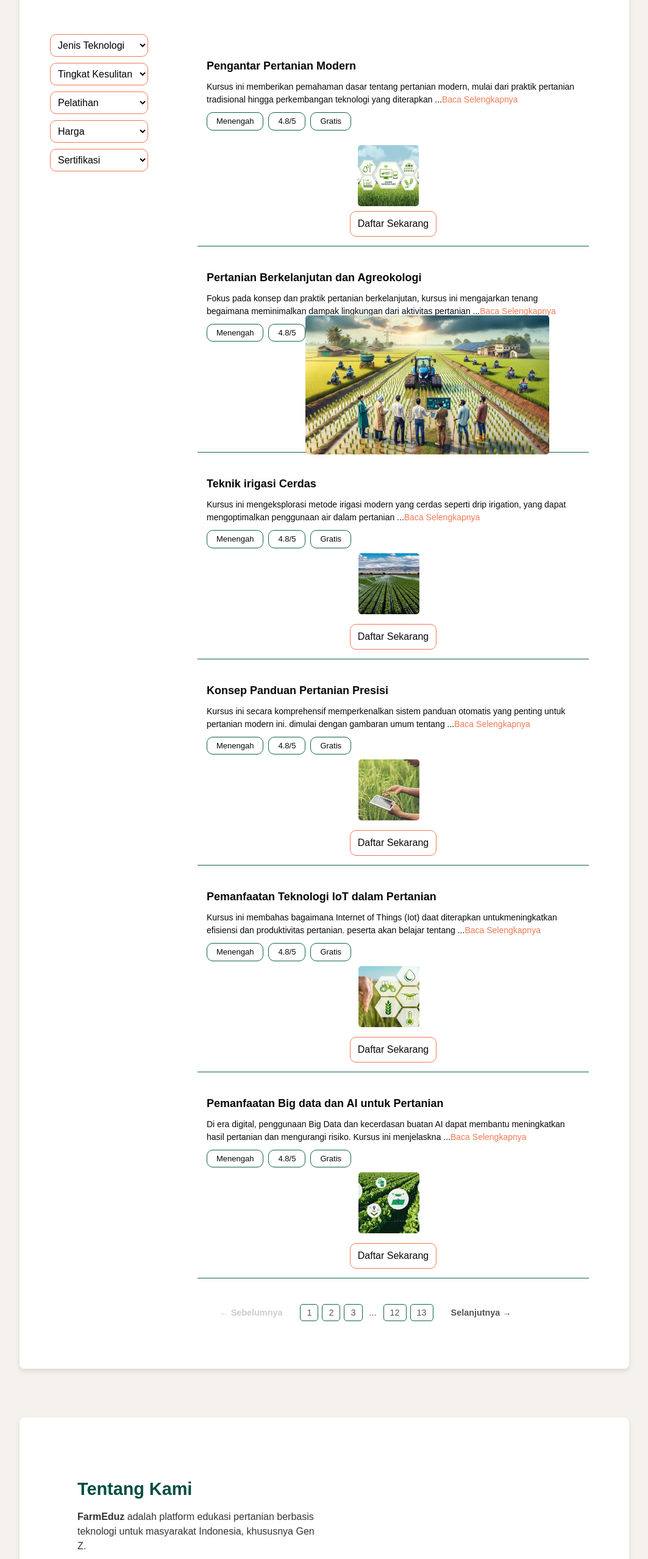
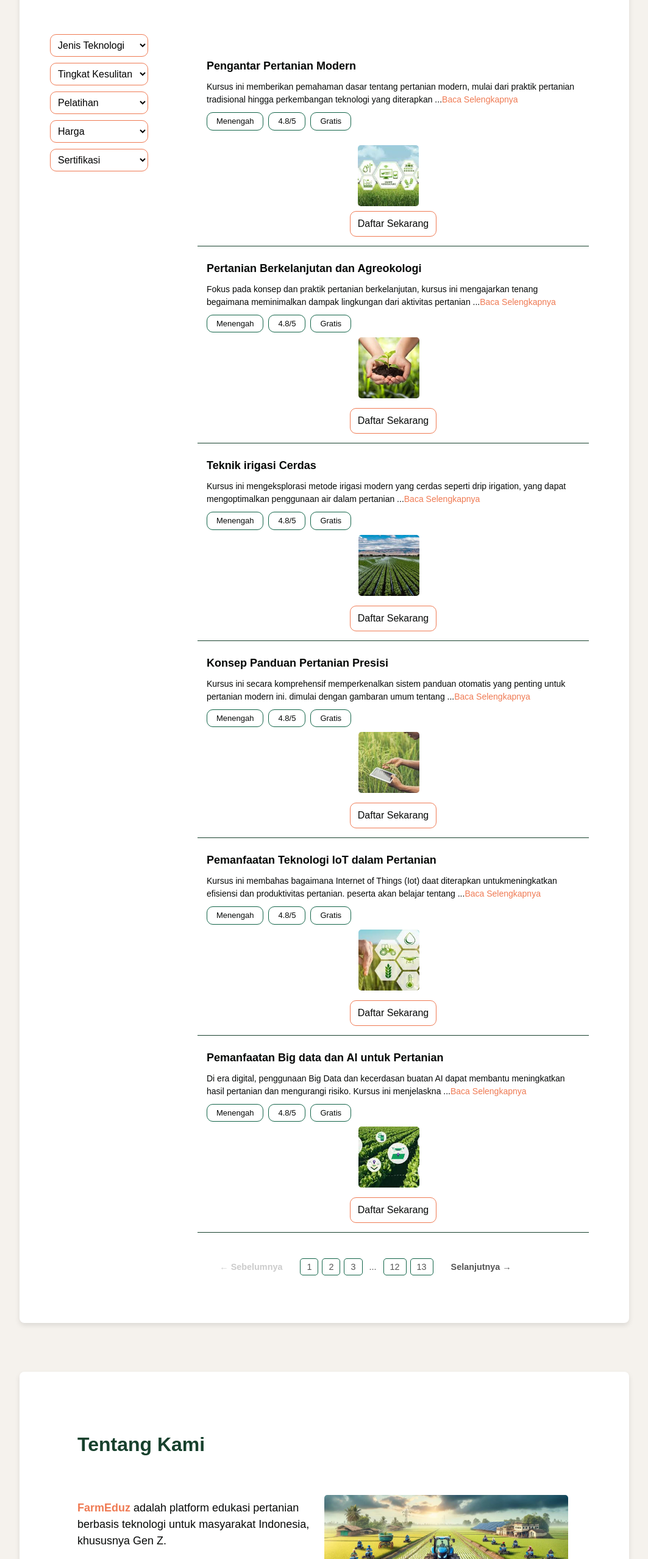
Before and after one commit to aihfdzah/GreeNext, a React (Vite) app: page /kelas in a window 1280 px wide. Shown: the part 244-2800 px from the top of the page at 61% size, without its empty margins (108-1171 px from the left). Built offline with nearby package versions, Linux system fonts and the light colour scheme.

Commit message:
change css tentang

```diff
--- a/src/App.css
+++ b/src/App.css
@@ -127,8 +127,6 @@
 .button-filter {
     padding: 8px 12px;
     margin-right: 40px;
-    justify-content: center;
-    align-items: center;
     background: transparent;
     color: #ef7a53;
     border-radius: 10px;
@@ -141,11 +139,9 @@
     transition: .2s;
 }
 .search-bar {
-    display: flex;
     align-items: center;
     padding: 10px 20px;
     border: 1px solid #ef7a53;
-    background: transparent;
     border-radius: 15px;
     width: 100%;
     margin-right: 20px;
@@ -193,8 +189,6 @@
 
 /* Daftar Kursus */
 .daftar-kursus {
-    display: flex;
-    flex-direction: column;
     gap: 15px;
     margin-left: 5%;
     padding: 16px;
@@ -204,7 +198,7 @@
     gap: 8px;
     align-items: center;
     padding: 15px;
-    border-bottom: 1px solid #116448 !important;
+    border-bottom: 1px solid var(--main-color) !important;
     background-color: #fff;
     flex-direction: column;
     margin-top: 8px;
@@ -334,55 +328,58 @@
 }
 
 .about h2 {
-    color: #004d40;
-    font-size: 1.8rem;
-    margin-bottom: 0.5rem;
+    color: var(--main-color);
+    font-size: 2rem;
+    margin-bottom: 4rem;
 }
 
 .about-content {
     display: flex;
     align-items: flex-start;
     gap: 1rem;
-    position: relative;
+    position: absolute;
 }
 
 .about-text {
     flex: 1;
-    padding-right: 50%;
+    padding-right: 60%;
     z-index: 1;
 }
 
 .about p {
-    font-size: 1rem;
+    font-size: 18px;
     margin: 0.5rem 0;
-    color: #333;
+    color: var(--text-color);
+}
+
+.about p strong {
+    color: var(--text-color2);
 }
 
 .about-image {
     width: 50%;
     max-width: 400px;
     border-radius: 5px;
-    position: absolute;
-    top: 20%;
-    right: 20%;
+    position: relative;
+    top: 71%;
+    left: 50%;
     height: auto;
     z-index: 0;
     margin-right: 15px;
 }
 
 .features {
-    text-align: center;
     margin-top: 2rem;
 }
 
 .features h3 {
     font-size: 1.5rem;
-    color: #004d40;
+    color: var(--text-color);
     margin-bottom: 1rem;
 }
 
 .features h3 span {
-    color: #00796b;
+    color: var(--main-color);
     font-weight: bold;
 }
 
@@ -391,15 +388,18 @@
     grid-template-columns: repeat(2, 1fr);
     gap: 1rem;
     margin-top: 1rem;
+    flex-direction: column;
+    padding: 10px;
+    align-items: flex-start;
 }
 
 .feature-item {
-    background-color: #e8f5e9;
+    background-color: #F5F2ED;
+    border: 1px solid var(--text-color) ;
     padding: 1rem;
-    border-radius: 8px;
+    border-radius: 5px;
     text-align: left;
     display: flex;
-    align-items: start;
     gap: 0.5rem;
 }
 
@@ -409,9 +409,10 @@
 }
 
 .feature-item h4 {
-    margin: 0.5rem 0;
-    color: #004d40;
-    font-size: 1.1rem;
+    color: var(--main-color);
+    font-size: 14px;
+    margin-bottom: 5px;
+    display: flex;
 }
 
 .feature-item p {
--- a/src/pages/Kelas.jsx
+++ b/src/pages/Kelas.jsx
@@ -5,9 +5,9 @@
         <div className="container ">
             <div className="header">
                 <div>
-                    <button className="button-filter">Filter</button>
+                    <button className="button-filter justify-content-center align-items-center">Filter</button>
                 </div>
-                <div className="search-bar">
+                <div className="search-bar display-flex background-transparent">
                     <i className="fa-solid fa-magnifying-glass"></i><input type="text" placeholder="Cari kursus..."/>
                 </div>
                 <i className="fa-regular fa-heart"></i>
@@ -52,7 +52,7 @@
                 </div>
 
                 {/* ---------------- Daftar Kursus ------------- */}
-                <div className="daftar-kursus">
+                <div className="daftar-kursus display-flex flex-direction-column">
                     {/* <!-- Kursus 1 --> */}
                     <div className="course-item">
                         <div className="konten-course">
--- a/src/pages/Tentang.jsx
+++ b/src/pages/Tentang.jsx
@@ -8,38 +8,41 @@
                     <h2>Tentang Kami</h2>
                         <div className="about-content">
                             <div className="about-text">
-                                <p><strong>FarmEduz</strong> adalah platform edukasi pertanian berbasis teknologi untuk masyarakat Indonesia, khususnya Gen Z.</p>
-                                <p>Kami menyediakan berbagai course yang dirancang untuk memajukan inovasi sektor pertanian masa depan di Indonesia.</p>
+                                <p><strong>FarmEduz</strong> adalah platform edukasi pertanian berbasis teknologi untuk masyarakat Indonesia, khususnya Gen Z.</p><br />
+                                <p>Kami menyediakan berbagai course yang dirancang untuk memajukan inovasi sektor pertanian masa depan di Indonesia.</p><br/>
                                 <p>Team <br/> FarmEduz</p>
                             </div>
                         </div>
                         <div>
-                            <img src="./about.jpg" alt="Tentang FarmEduz" className="about-image"/>
+                            <img src="./about.jpg" className="about-image"/>
                         </div>
                 </section>
             </div>
 
             <div className="features-section">
-                <section className="features">
+                <section className="features text-center">
                     <h3>Kenapa <span>FarmEduz</span>?</h3>
                         <div className="feature-list">
                             <div className="feature-item">
-                            <img src="#" alt="Sertifikasi" class="feature-icon"/>
+                                <img src="#" className="feature-icon"/>
                                 <h4>Sertifikasi</h4>
                                 <p>Setiap kali berhasil menyelesaikan sebuah kelas, kamu akan mendapatkan Sertifikat.</p>
                             </div>
+
                             <div className="feature-item">
-                            <img src="#" alt="Personalized Learning" class="feature-icon"/>
+                                <img src="#" className="feature-icon"/>
                                 <h4>Proses Pembelajaran Personalisasi</h4>
                                 <p>Kamu bebas memilih spesialisasi yang diinginkan agar dapat disesuaikan dengan kebutuhan saat ini.</p>
                             </div>
+
                             <div className="feature-item">
-                            <img src="#" alt="Pembelajaran Video" class="feature-icon"/>
+                                <img src="#" className="feature-icon"/>
                                 <h4>Pembelajaran Berbasis Video</h4>
                                 <p>Materi secara praktis melalui sesi video, tutorial langkah demi langkah, dan studi kasus nyata dari praktisi terbaik.</p>
                             </div>
+
                             <div className="feature-item">
-                            <img src="#" alt="Kebutuhan Pertanian" class="feature-icon"/>
+                                <img src="#" className="feature-icon"/>
                                 <h4>Berdasarkan Kebutuhan Pertanian</h4>
                                 <p>Hemat waktu dan biaya! Materi FarmEduz dibuat agar lebih mudah dimengerti dan sesuai dengan kebutuhan.</p>
                             </div>
```
Also changed, not shown: src/App.jsx (+11 -0 lines). Lines whose indentation alone changed are shown as unchanged.
